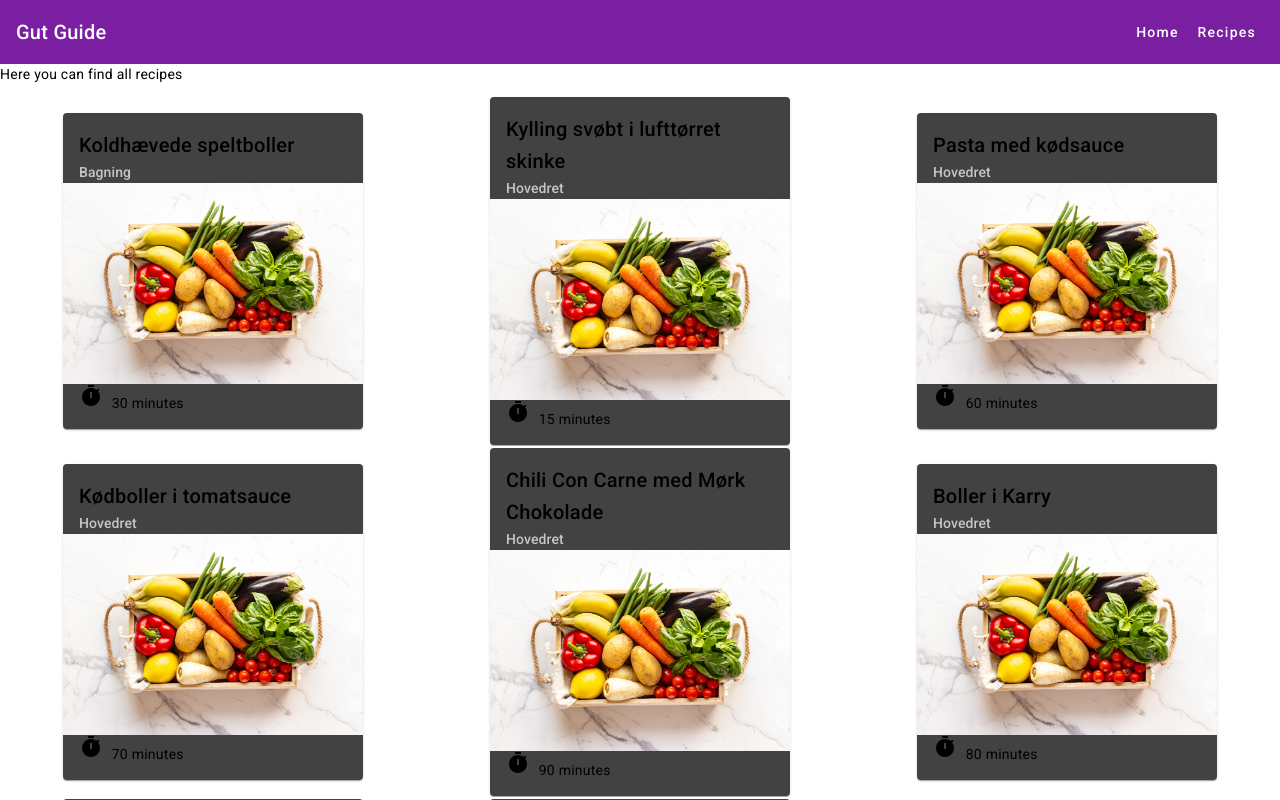
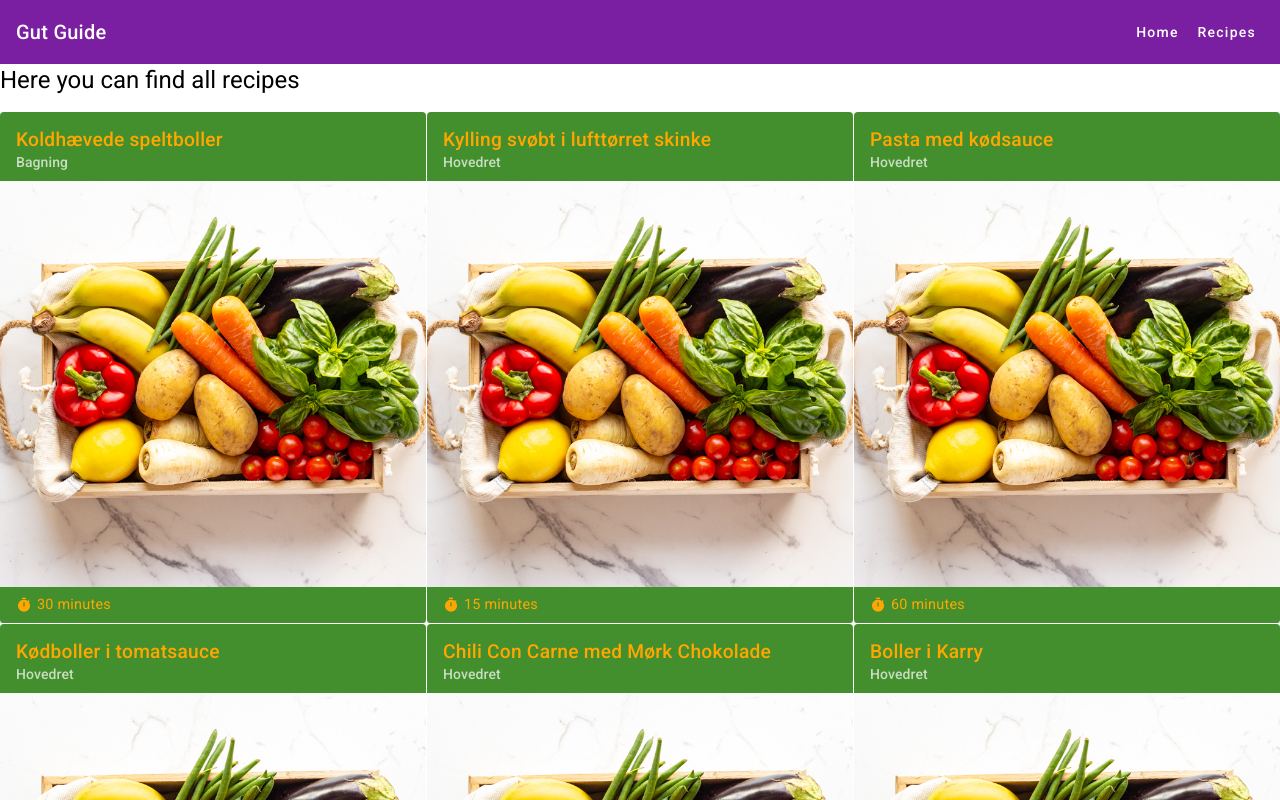
Before and after one commit to KasperDahl/gut-guide, an Angular app in the folder frontend/: page /recipes in a window 1280 px wide. Shown: the top 800 px of the page. Built offline with nearby package versions, Linux system fonts and the light colour scheme.

Commit message:
fixed styling of recipes page

```diff
--- a/frontend/src/app/components/recipes/recipes.component.html
+++ b/frontend/src/app/components/recipes/recipes.component.html
@@ -1,15 +1,21 @@
-<p>Here you can find all recipes</p>
-<mat-grid-list cols="3" rowHeight="350px">
+<h1>Here you can find all recipes</h1>
+<mat-grid-list cols="3" rowHeight="1:1.2">
   <mat-grid-tile *ngFor="let recipe of recipes$ | async">
     <mat-card class="recipe-card">
       <mat-card-header>
-          <mat-card-title>{{ recipe.name }}</mat-card-title>
+        <mat-card-title-group>
+          <mat-card-title class="recipe-title">{{ recipe.name }}</mat-card-title>
           <mat-card-subtitle>{{ recipe.mealType }}</mat-card-subtitle>
+        </mat-card-title-group>
       </mat-card-header>
-        <img mat-card-image src="assets/placeholder-image.jpg" alt="{{ recipe.name }}">
-        <mat-card-content>
-          <p><mat-icon>timer</mat-icon> {{ recipe.timeToCook }} minutes</p>
-        </mat-card-content>
+      <img
+        mat-card-image
+        src="assets/placeholder-image.jpg"
+        alt="{{ recipe.name }}"
+      />
+      <mat-card-footer>
+        <p class="cook-time"><mat-icon>timer</mat-icon> {{ recipe.timeToCook }} minutes</p>
+      </mat-card-footer>
     </mat-card>
   </mat-grid-tile>
 </mat-grid-list>
--- a/frontend/src/app/components/recipes/recipes.component.scss
+++ b/frontend/src/app/components/recipes/recipes.component.scss
@@ -1,11 +1,65 @@
 .recipe-card {
-  max-width: 300px;
-  margin: 10px;
+  width: 100%;
+  height: 100%;
+  box-sizing: border-box;
+  display: flex;
+  flex-direction: column;
+  background-color: #448f2d;
+  color: rgb(255, 166, 0);
 }
-mat-card-content {
+
+mat-card-header {
+  flex-shrink: 0;
+  padding-bottom: 8px;
+}
+
+mat-card-title-group {
+  margin-bottom: 0;
+}
+
+.recipe-title {
+  font-size: 1.2rem;
+  line-height: 1.2;
+  max-height: 2.4em;
+  overflow: hidden;
+  text-overflow: ellipsis;
+  display: -webkit-box;
+  -webkit-box-orient: vertical;
+}
+
+img[mat-card-image] {
+  margin-bottom: 0;
+  flex-grow: 1;
+  object-fit: cover;
+}
+
+mat-card-footer {
+  padding: 8px 16px;
+  margin: 0;
+}
+
+.cook-time {
   display: flex;
   align-items: center;
+  margin: 0;
+  font-size: 0.9rem;
 }
+
 mat-icon {
   margin-right: 5px;
+  font-size: 1rem;
+  height: 1rem;
+  width: 1rem;
 }
+
+@media (max-width: 960px) {
+  .recipe-title {
+    font-size: 1rem;
+  }
+}
+
+@media (max-width: 600px) {
+  .recipe-title {
+    font-size: 0.9rem;
+  }
+}
```
Lines whose indentation alone changed are shown as unchanged.
